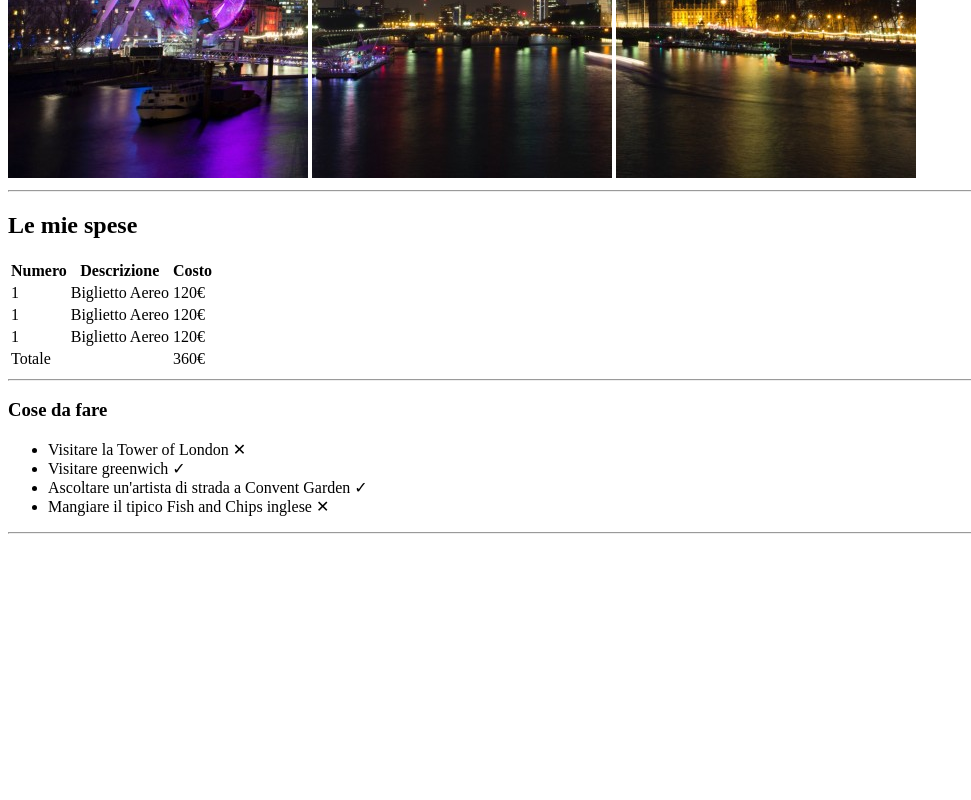
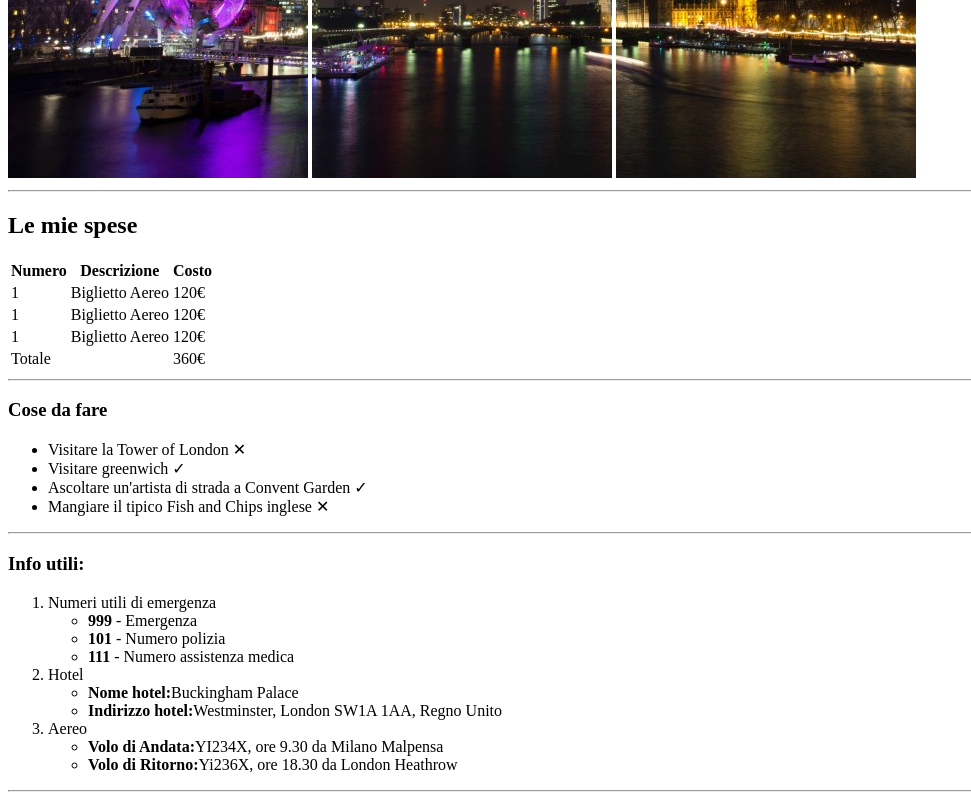
Before and after one commit to SpadaroFederico/html-london-trip, a plain HTML site: page index.html in a window 1280 px wide. Shown: the part 502-1302 px from the top of the page, without its empty margins (0-971 px from the left). Before the commit the page ends 1044 px from the top, so only its background shows below. Drawn offline with Linux system fonts and the light colour scheme.

Commit message:
completed info

```diff
--- a/index.html
+++ b/index.html
@@ -77,6 +77,27 @@
         </ul>
         <hr>
 
+        <!-- sezione info -->
+         <h3>Info utili:</h3>
+         <ol>
+            <li>Numeri utili di emergenza</li>
+                <ul>
+                    <li><strong>999</strong> - Emergenza</li>
+                    <li><strong>101</strong> - Numero polizia</li>
+                    <li><strong>111</strong> - Numero assistenza medica</li>
+                </ul>
+            <li>Hotel</li>
+                <ul>
+                    <li><strong>Nome hotel:</strong>Buckingham Palace</li>
+                    <li><strong>Indirizzo hotel:</strong>Westminster, London SW1A 1AA, Regno Unito</li>
+                </ul>
+            <li>Aereo</li>
+                <ul>
+                    <li><strong>Volo di Andata:</strong>YI234X, ore 9.30 da Milano Malpensa</li>
+                    <li><strong>Volo di Ritorno:</strong>Yi236X, ore 18.30 da London Heathrow</li>
+                </ul>
+         </ol>
+        <hr>
     </main>
 
     <!-- footer e immagini finali -->
```
